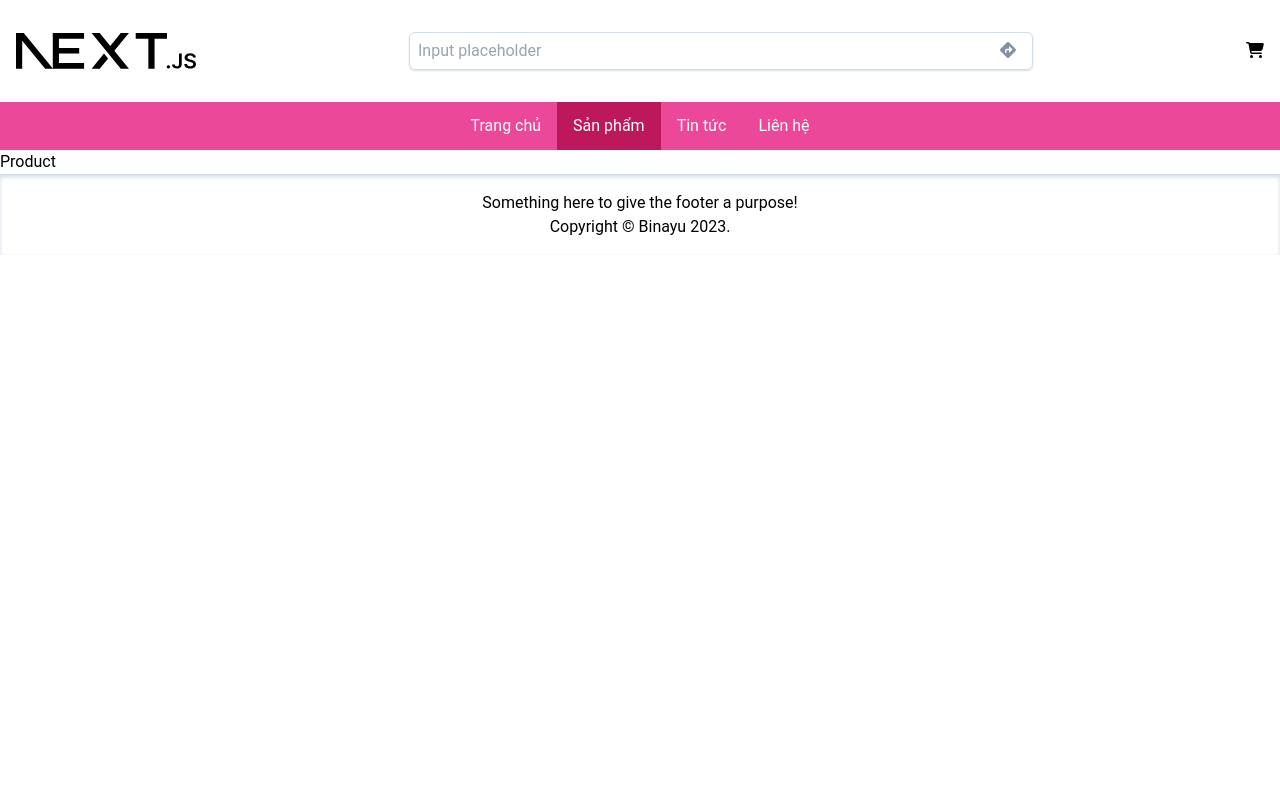
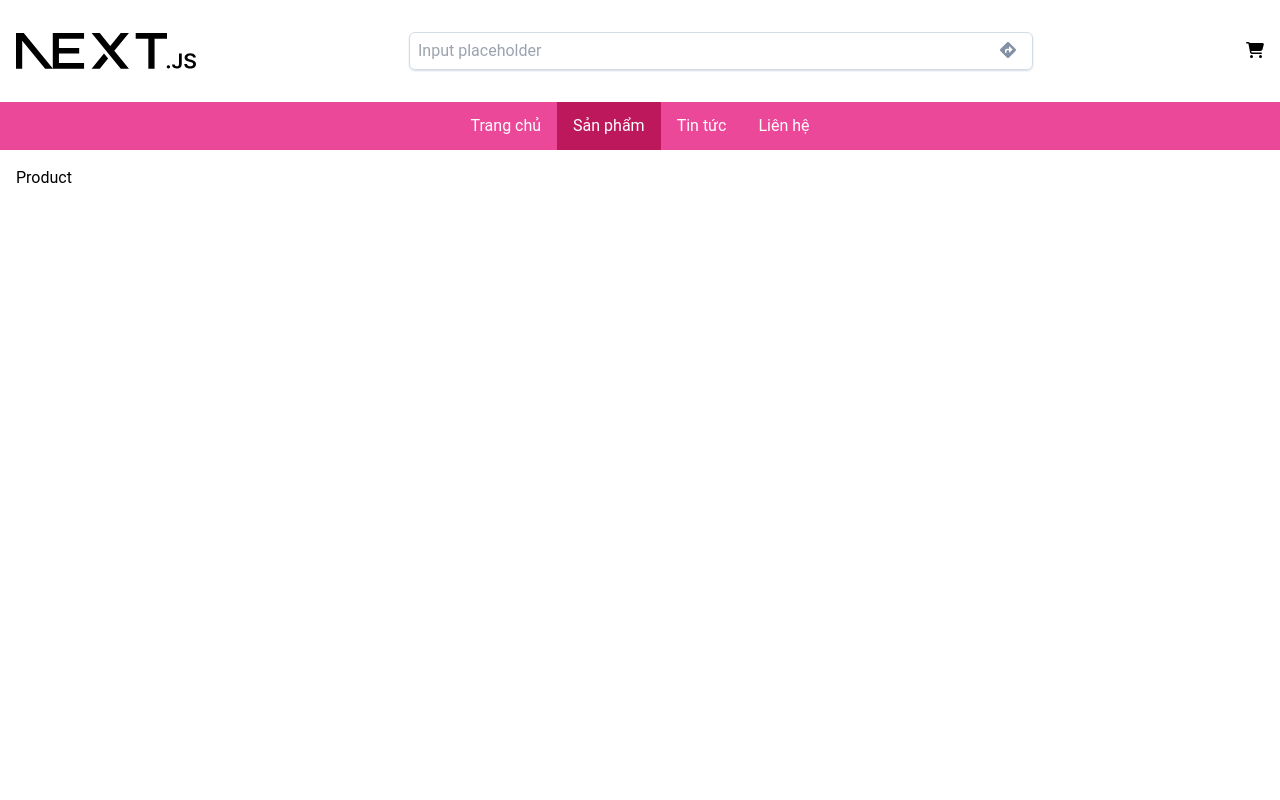
Before and after one commit to nhtuan212/ecommerce-app, a Next.js app: page /product in a window 1280 px wide. Shown: the top 800 px of the page. Built offline with nearby package versions, Linux system fonts and the light colour scheme.

Commit message:
#update refactor source

```diff
--- a/src/app/examples/layout.tsx
+++ b/src/app/examples/layout.tsx
@@ -5,5 +5,5 @@
 }: {
     children: React.ReactNode;
 }) {
-    return <main className="p-4">{children}</main>;
+    return children;
 }
--- a/src/app/examples/page.tsx
+++ b/src/app/examples/page.tsx
@@ -7,10 +7,10 @@
 
 export default function Examples() {
     return (
-        <>
+        <div className="p-4">
             <ButtonModules />
             <InputModules />
             <SearchModule />
-        </>
+        </div>
     );
 }
--- a/src/app/globals.scss
+++ b/src/app/globals.scss
@@ -26,25 +26,24 @@
 //         rgb(var(--background-start-rgb));
 // }
 
-.swiper {
-    width: 100%;
-    height: 100%;
+* {
+    @apply font-roboto;
 }
 
-.swiper-slide {
-    text-align: center;
-    font-size: 18px;
-    background: #fff;
+.swiper {
+    @apply w-full h-full;
 
-    /* Center slide text vertically */
-    display: flex;
-    justify-content: center;
-    align-items: center;
+    &-slide {
+        @apply flex justify-center items-center bg-white text-[18px] text-center;
+
+        img {
+            @apply block w-full h-full object-cover;
+        }
+    }
+
+    //** Arrow */
+    & > &-button-prev,
+    & > &-button-next {
+        @apply text-primary;
+    }
 }
-
-.swiper-slide img {
-    display: block;
-    width: 100%;
-    height: 100%;
-    object-fit: cover;
-}
--- a/src/app/layout.tsx
+++ b/src/app/layout.tsx
@@ -21,10 +21,10 @@
 }) {
     return (
         <html lang="en">
-            <body className="font-roboto">
+            <body>
                 <HeaderComponent />
                 <MenuComponent />
-                {children}
+                <main className="min-h-screen">{children}</main>
                 <FooterComponent />
             </body>
         </html>
--- a/src/app/page.tsx
+++ b/src/app/page.tsx
@@ -6,9 +6,9 @@
 
 export default function Home() {
     return (
-        <main className="min-h-screen">
+        <>
             <SlideComponent />
             <ProductModules />
-        </main>
+        </>
     );
 }
--- a/src/app/product/page.tsx
+++ b/src/app/product/page.tsx
@@ -1,5 +1,5 @@
 import React from "react";
 
 export default function ProductPage() {
-    return <div>Product</div>;
+    return <div className="p-4">Product</div>;
 }
--- a/src/components/commons/Footer/index.tsx
+++ b/src/components/commons/Footer/index.tsx
@@ -6,10 +6,10 @@
 export default function FooterComponent() {
     return (
         <footer className={styles.Footer}>
-            <div>
+            <article>
                 <p>Something here to give the footer a purpose!</p>
                 <p>Copyright © Binayu 2023.</p>
-            </div>
+            </article>
         </footer>
     );
 }
--- a/src/components/commons/Footer/styles.module.scss
+++ b/src/components/commons/Footer/styles.module.scss
@@ -1,3 +1,3 @@
 .Footer {
-    @apply flex justify-center items-center flex-wrap p-4 text-center border-t border-gray-light shadow-inner shadow-gray-light;
+    @apply flex justify-center items-center flex-wrap bg-primary p-4 text-white text-center;
 }
--- a/src/components/modules/Products/index.tsx
+++ b/src/components/modules/Products/index.tsx
@@ -1,9 +1,25 @@
 "use client";
 import React, { useEffect } from "react";
+
+//** Components */
+import ImageComponent from "@commonComponents/Image";
+
+//** Configs */
+import { PAGE } from "@/configs/router";
+
+//** Lodash */
+import { isEmpty } from "lodash";
+
+//** Apis */
 import fetchApi from "@/helpers/fetchApi";
-import { isEmpty } from "lodash";
-import ImageComponent from "@commonComponents/Image";
-import { PAGE } from "@/configs/router";
+
+//** Interfaces */
+interface ProductItemProps {
+    id: string;
+    title: string;
+    price: number;
+    thumbnail: string;
+}
 
 export default function ProductModules() {
     const [data, setData] = React.useState<any>([]);
@@ -18,7 +34,7 @@
 
             {!isEmpty(data) && (
                 <div className="flex flex-wrap">
-                    {data?.products.map(item => (
+                    {data?.products.map((item: ProductItemProps) => (
                         <div
                             className="basis-1/4 px-2 py-4 text-center"
                             key={item.id}
```
